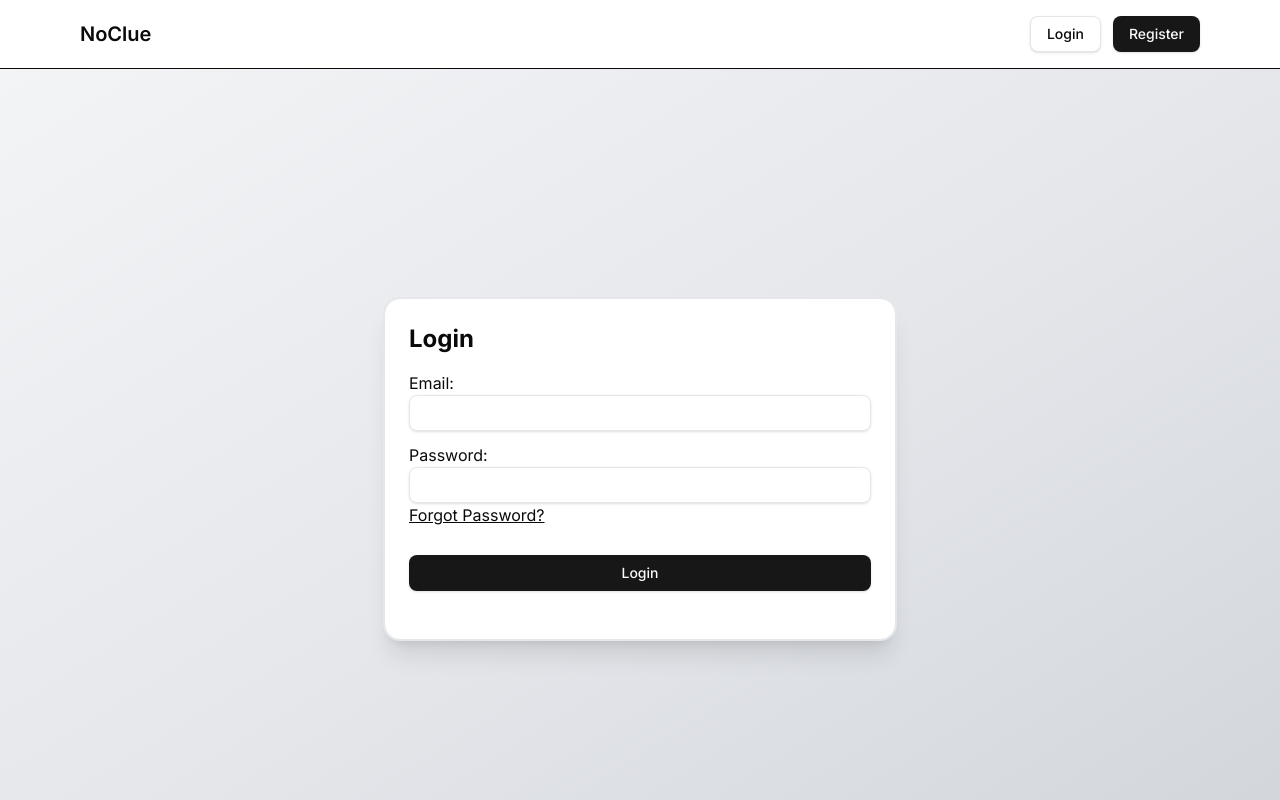
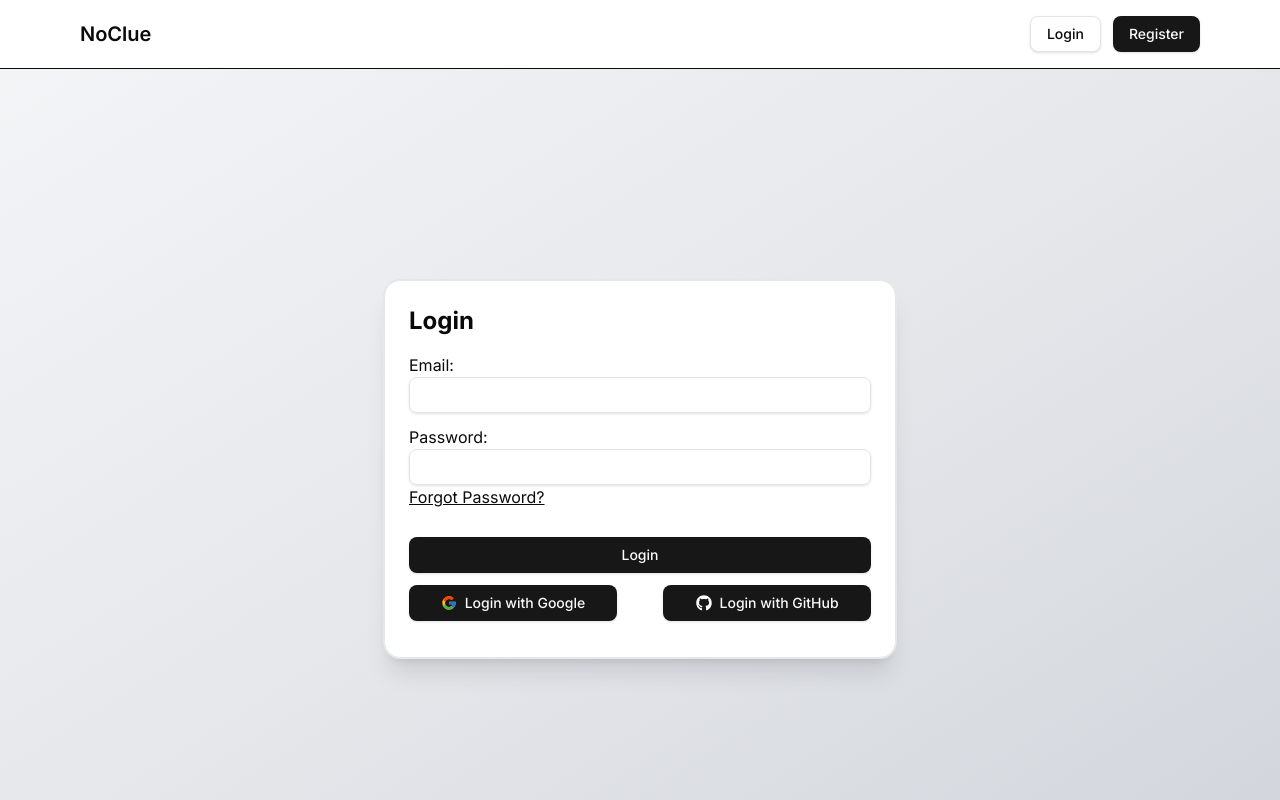
Before and after one commit to CS3219-AY2526Sem1/cs3219-ay2526s1-project-g02, a Next.js app in the folder frontend/: page /login in a window 1280 px wide. Built offline with nearby package versions, Linux system fonts and the light colour scheme; no server answers.

Commit message:
Add social login for goolge n github

```diff
--- a/frontend/package.json
+++ b/frontend/package.json
@@ -20,6 +20,7 @@
     "next": "^14.2.33",
     "react": "^18.2.0",
     "react-dom": "^18.2.0",
+    "react-icons": "^5.5.0",
     "tailwind-merge": "^3.3.1",
     "tailwindcss-animate": "^1.0.7",
     "tw-animate-css": "^1.4.0"
--- /dev/null
+++ b/frontend/src/app/auth/callback/page.tsx
@@ -0,0 +1,25 @@
+"use client";
+
+import { useEffect } from "react";
+import { useRouter } from "next/navigation";
+import { createBrowserClient } from "@supabase/ssr";
+import { supabase } from "@/lib/supabaseClient";
+
+export default function AuthCallback() {
+  const router = useRouter();
+
+  useEffect(() => {
+    (async () => {
+      const {
+        data: { session },
+      } = await supabase.auth.getSession();
+      router.replace(session ? "/" : "/login");
+    })();
+  }, [router]);
+
+  return (
+    <div className="flex h-screen w-screen items-center justify-center">
+      <div className="h-6 w-6 animate-spin rounded-full border-2 border-gray-300 border-t-gray-600" />
+    </div>
+  );
+}
--- a/frontend/src/components/LoginModal.tsx
+++ b/frontend/src/components/LoginModal.tsx
@@ -6,6 +6,8 @@ import { useRouter } from "next/navigation";
 import Link from "next/dist/client/link";
 import { supabase } from "@/lib/supabaseClient";
 import { useAuth } from "./providers/AuthProvider";
+import { FcGoogle } from "react-icons/fc"; // Google 'G' (colored)
+import { FaGithub } from "react-icons/fa"; // GitHub mark
 
 export default function LoginModal() {
   const router = useRouter();
@@ -95,16 +97,44 @@ export default function LoginModal() {
               Login
             </Button>
 
-            <div>
-              {/* <Button
-                onClick={() =>
-                  supabase.auth.signInWithOAuth({
+            <div className="flex flex-row justify-between">
+              <Button
+                className="w-[45%]"
+                onClick={async (e) => {
+                  e.preventDefault();
+                  await supabase.auth.signInWithOAuth({
                     provider: "google",
-                  })
-                }
+                    options: {
+                      redirectTo: `http://localhost.com:3000/auth/callback`,
+                    },
+                  });
+                }}
               >
-                Login with Google
-              </Button> */}
+                <div className="flex flex-row justify-center items-center gap-2">
+                  <div>
+                    <FcGoogle> </FcGoogle>
+                  </div>
+                  <div> Login with Google</div>
+                </div>
+              </Button>
+
+              <Button
+                className="w-[45%] "
+                onClick={async (e) => {
+                  e.preventDefault();
+                  await supabase.auth.signInWithOAuth({
+                    provider: "github",
+                    options: {
+                      redirectTo: `http://localhost.com:3000/auth/callback`,
+                    },
+                  });
+                }}
+              >
+                <div>
+                  <FaGithub></FaGithub>
+                </div>
+                <div> Login with GitHub</div>
+              </Button>
             </div>
             <div className="text-xs font-bold text-red-500">{error}</div>
           </form>
--- a/frontend/src/lib/supabaseClient.ts
+++ b/frontend/src/lib/supabaseClient.ts
@@ -2,5 +2,12 @@ import { createClient } from "@supabase/supabase-js";
 
 export const supabase = createClient(
   process.env.NEXT_PUBLIC_SUPABASE_URL!,
-  process.env.NEXT_PUBLIC_SUPABASE_KEY!
+  process.env.NEXT_PUBLIC_SUPABASE_KEY!,
+  {
+    auth: {
+      persistSession: true,
+      autoRefreshToken: true,
+      detectSessionInUrl: true, // important for OAuth callback
+    },
+  }
 );
--- a/package.json
+++ b/package.json
@@ -30,6 +30,7 @@
     "npm": ">=9.0.0"
   },
   "dependencies": {
-    "@supabase/ssr": "^0.7.0"
+    "@supabase/ssr": "^0.7.0",
+    "react-icons": "^5.5.0"
   }
 }
```
